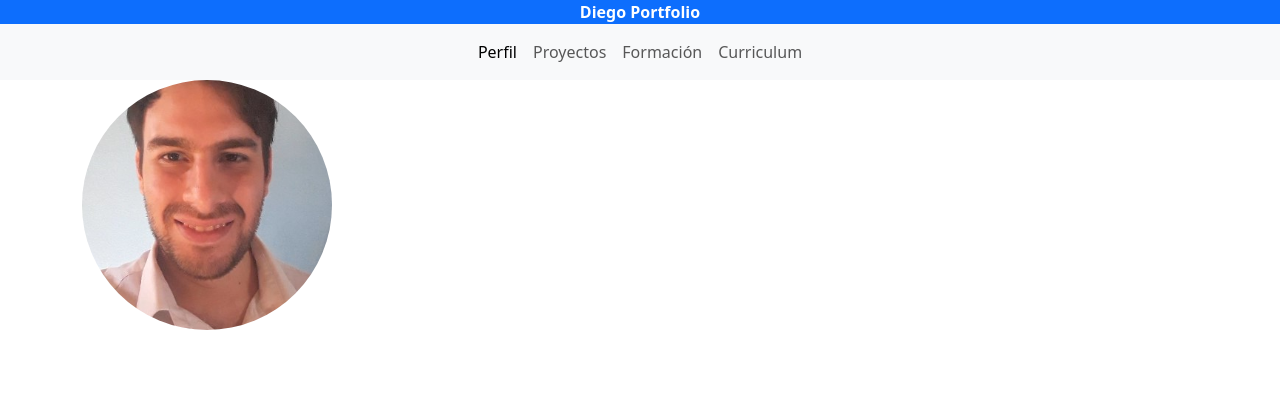
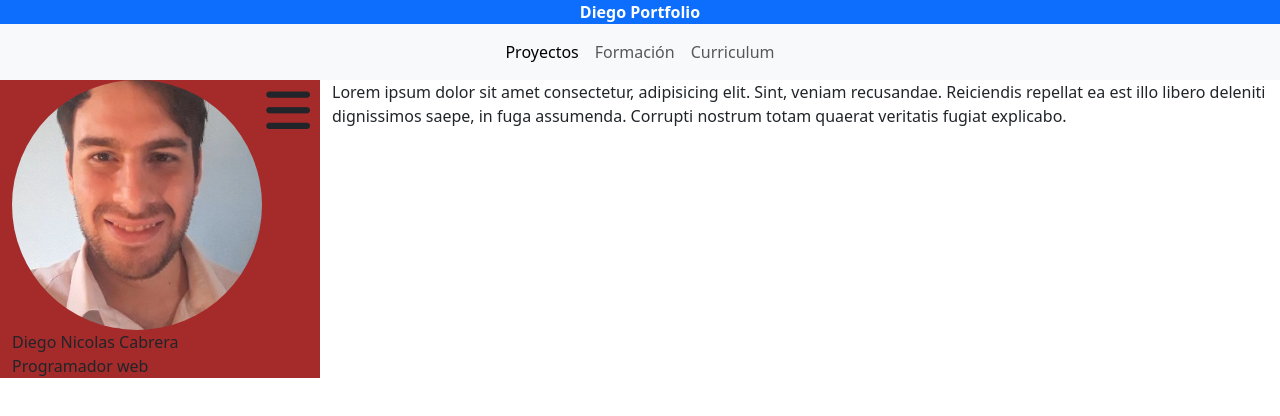
Before and after one commit to 1Hagi/diego-portfolio, a plain HTML site: page index.html in a window 1280 px wide. Drawn offline with nearby package versions, Linux system fonts and the light colour scheme.

Commit message:
Quinto commit

```diff
--- a/css/index.css
+++ b/css/index.css
@@ -1,4 +1,8 @@
 /* Estilo de página index.html */
+
+:root {
+    --width: 25%;
+}
 
 /* Seccines Generales */
 
@@ -8,9 +12,34 @@ p {
 
 /* Sección Perfil */
 
+.perfil-contenedor {
+    position: absolute;
+    background-color: brown;
+    width: var(--width);
+}
+
+.btn-colapsar-perfil {
+    position: absolute;
+    right: 0;
+    font-size: 50px;
+    padding: 5px 10px 10px 10px;
+}
+
+.btn-colapsar-perfil:hover {
+    background-color: azure;
+    border-radius: 5px;
+}
+
 .img-perfil {
     border-radius: 50%;
     width: 250px;
     height: 250px;
     object-fit: cover;
 }
+
+/* Sección Main */
+
+.main-contenedor {
+    margin-left: var(--width);
+    width: 75%;
+}
--- a/index.html
+++ b/index.html
@@ -19,6 +19,9 @@
     <link href="https://cdn.jsdelivr.net/npm/bootstrap@5.3.0-alpha1/dist/css/bootstrap.min.css" rel="stylesheet" integrity="sha384-GLhlTQ8iRABdZLl6O3oVMWSktQOp6b7In1Zl3/Jr59b6EGGoI1aFkw7cmDA6j6gD" crossorigin="anonymous"/>
     <script defer src="https://cdn.jsdelivr.net/npm/bootstrap@5.3.0-alpha1/dist/js/bootstrap.bundle.min.js" integrity="sha384-w76AqPfDkMBDXo30jS1Sgez6pr3x5MlQ1ZAGC+nuZB+EYdgRZgiwxhTBTkF7CXvN" crossorigin="anonymous"></script>
 
+    <!--  Font Awesome-->
+    <script defer src="https://kit.fontawesome.com/ace10d954d.js" crossorigin="anonymous"></script>
+
     <!-- Estilo de la página -->
     <link href="./css/index.css" rel="stylesheet"/>
 </head>
@@ -36,8 +39,7 @@
         <div class="container-fluid">
             <div class="collapse navbar-collapse" id="navbarNavAltMarkup">
                 <div class="navbar-nav mx-auto">
-                    <a class="nav-link active" href="#">Perfil</a>
-                    <a class="nav-link" href="#">Proyectos</a>
+                    <a class="nav-link active" href="#">Proyectos</a>
                     <a class="nav-link" href="#">Formación</a>
                     <a class="nav-link" href="#">Curriculum</a>
                 </div>
@@ -45,9 +47,24 @@
         </div>
     </nav>
 
-    <div class="container">
-        <img class="img-perfil" src="./img/perfil.jpg"/>
-    </div>
+    <!-- Perfil -->
+
+    <aside class="perfil-contenedor">
+        <div class="container">
+            <i class="fa-solid fa-bars btn-colapsar-perfil"></i>
+            <img class="img-perfil" src="./img/perfil.jpg"/>
+            <p class="img-nombre">Diego Nicolas Cabrera</p>
+            <p class="img-titulo">Programador web</p>
+        </div>
+    </aside>
+
+    <!-- Contenido -->
+
+    <main class="container main-contenedor">
+        <p>
+            Lorem ipsum dolor sit amet consectetur, adipisicing elit. Sint, veniam recusandae. Reiciendis repellat ea est illo libero deleniti dignissimos saepe, in fuga assumenda. Corrupti nostrum totam quaerat veritatis fugiat explicabo.
+        </p>
+    </main>
 
 </body>
 </html>
```
